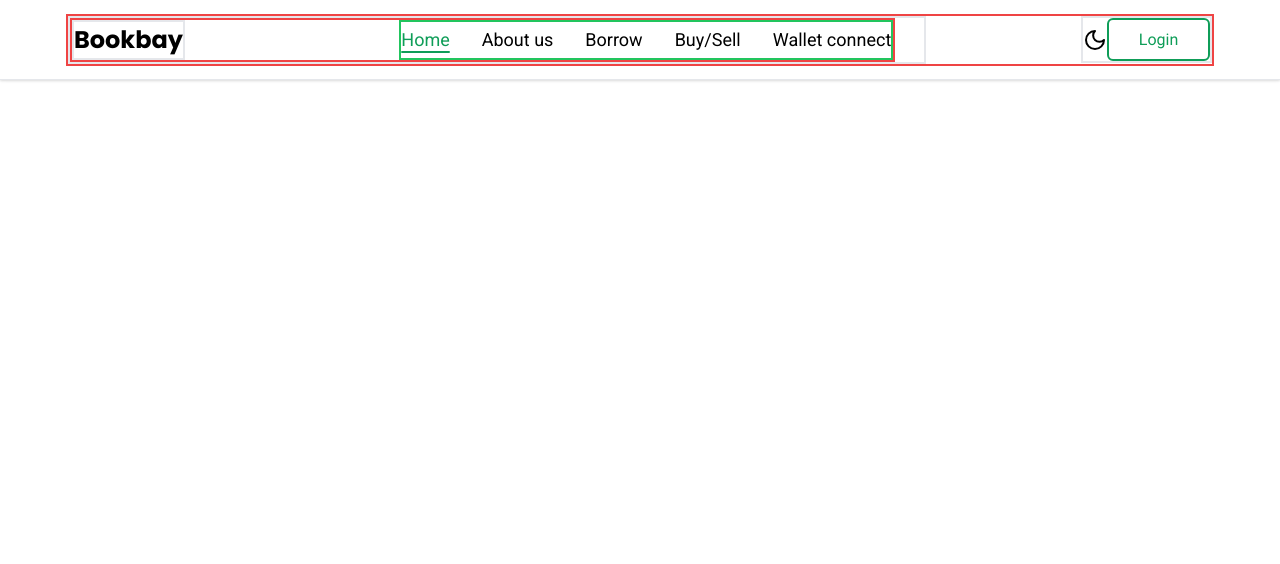
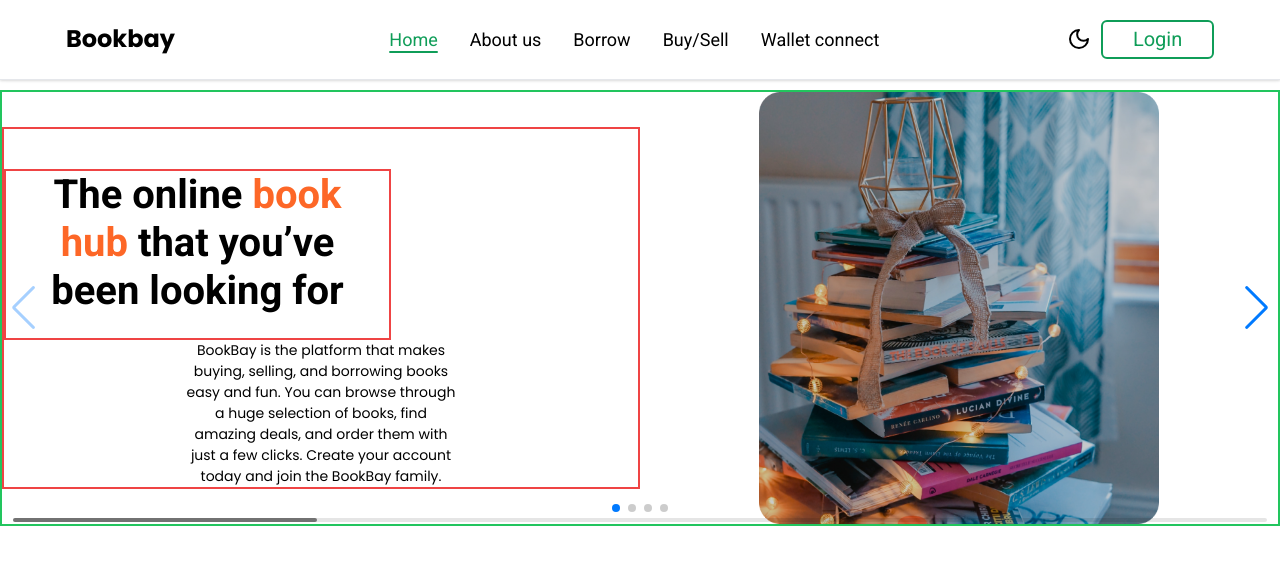
Before and after one commit to smartrogo/Bookbay, a React (Vite) app: page / in a window 1280 px wide. Shown: the top 564 px of the page. Built offline with nearby package versions, Linux system fonts and the light colour scheme; a web font is replaced by a local one.

Commit message:
landing page

```diff
--- a/src/App.css
+++ b/src/App.css
@@ -9,10 +9,17 @@
     font-weight: 400;
   }
 
+  .text-style {
+    font-style: normal;
+  }
+
   .wrapper {
     width: 96%;
   }
 
+  .balance {
+    text-wrap: balance;
+  }
 
   .under {
     display: inline-block;
--- a/src/App.jsx
+++ b/src/App.jsx
@@ -7,6 +7,8 @@ import { Home } from "./components/Home";
 import { Borrow } from "./components/Borrow";
 import { Buy } from "./components/Buy";
 import { About } from "./components/About";
+import { WalletConnect } from "./WalletConnect";
+import { Hero } from "./components/Hero";
 function App() {
   return (
     <Router>
@@ -19,6 +21,8 @@ function App() {
       <Route path="/about"  element={<About />}></Route>
       <Route path="/buy"  element={<Buy />}></Route>
       <Route path="/borrow"  element={<Borrow />}></Route>
+      <Route path="/wallet-coonect"  element={<WalletConnect />}></Route>
+      <Route path="/hero"  element={<Hero />}></Route>
      </Routes>
     </Router>
   );
--- /dev/null
+++ b/src/HomePage.jsx
@@ -0,0 +1,7 @@
+import React from 'react'
+
+export const HomePage = () => {
+  return (
+    <div>HomePage</div>
+  )
+}
--- /dev/null
+++ b/src/WalletConnect.jsx
@@ -0,0 +1,7 @@
+import React from 'react'
+
+export const WalletConnect = () => {
+  return (
+    <div>WalletConnect</div>
+  )
+}
--- a/src/components/Header.jsx
+++ b/src/components/Header.jsx
@@ -45,23 +45,23 @@ export const Header2 = () => {
         active ? "blur-active" : ""
       }`}
     >
-      <div className="wrapper border-2 border-red-500 flex flex-wrap items-center justify-between mx-auto">
-        <div className="mobile-nav-container w-[34%] md:w-[75%] border-2 flex justify-between items-center">
+      <div className="wrapper flex flex-wrap items-center justify-between mx-auto">
+        <div className="mobile-nav-container w-[44%] md:w-[75%]  flex justify-between items-center">
           <div className="mobile-menu-icon md:hidden" onClick={handleNavbar}>
-            <RiMenu3Line className=" text-[#000000] text-[1.5rem] menu-icon-svg md:hidden md:absolute" />
+            <RiMenu3Line className=" text-[#000000] text-[24px] menu-icon-svg md:hidden md:absolute" />
           </div>
 
-          <div className="flex justify-between border-2 border-red-500">
-            <div className="border-2 ">
+          <div className="flex justify-between">
+            <div className="">
               <a
                 href="/"
-                className="site-title flex items-center text-[24px] md:ml-0 text-[#000] font-bold leading-normal poppins"
+                className="site-title flex items-center text-[1.125rem] md:text-[24px] md:ml-0 text-[#000] font-bold leading-normal poppins"
               >
                 <span>Bookbay</span>
               </a>
             </div>
 
-            <ul className="hidden ml-[13.4rem] border-2 border-green-500 md:flex gap-8 leading-normal items-center text-[0.875rem] text-[#000000]">
+            <ul className="hidden ml-[13.4rem] md:flex gap-8 leading-normal items-center text-[0.875rem] text-[#000000]">
               <li className="roboto under text-[18px] leading-normal">
                 <NavLink to="/" style={navLinkStyle}>
                   Home
@@ -83,7 +83,7 @@ export const Header2 = () => {
                 </NavLink>
               </li>
               <li className="roboto under text-[18px] leading-normal">
-                <NavLink to="/buy/sell" style={navLinkStyle}>
+                <NavLink to="wallet-connect" style={navLinkStyle}>
                   Wallet connect
                 </NavLink>
               </li>
@@ -95,14 +95,14 @@ export const Header2 = () => {
         </div>
 
         {/* Add Login Button */}
-        <div className="login-button-container border-2 flex justify-between items-center">
-          <div className="flex items-center w-[48%] justify-between">
+        <div className="login-button-container flex justify-between items-center">
+          <div className="flex items-center md:w-[48%] w-[60%] justify-between">
             <div className="">
-              <LuMoon className="text-[#000000] cursor-pointer h-[1.5rem] w-[1.5rem]" />
+              <LuMoon className="text-[#000000] cursor-pointer h-[1.2rem] w-[1.2rem] md:h-[1.5rem] md:w-[1.5rem]" />
             </div>
             <Button
               value="Login"
-              cls_name=" rounded-[6px] bg bg-transparent border-2 border-[#0F9D58] py-[8px] md:px-[1.86519rem] roboto text-[#0F9D58] md:py-[0.46631rem] text-center flex items-center px-4 "
+              cls_name=" text-[0.825rem] md:text-[1.25rem] rounded-[6px] bg bg-transparent border-2 border-[#0F9D58] py-[0.1875rem] ml-[10px] md:ml-[10px] px-[0.75rem] md:px-[1.86519rem] roboto text-[#0F9D58] md:py-[0.46631rem] text-center flex items-center px-4 leading-[1.23713rem] md:leading[0.49744rem]"
             />
           </div>
 
--- a/src/components/Hero.jsx
+++ b/src/components/Hero.jsx
@@ -1,30 +1,54 @@
-import React, { useRef, useState } from 'react';
+import React from "react";
+import {
+  Navigation,
+  Pagination,
+  Scrollbar,
+  A11y,
+  Autoplay,
+} from "swiper/modules";
 // Import Swiper React components
-import { Swiper, SwiperSlide } from 'swiper/react';
+import { Swiper, SwiperSlide } from "swiper/react";
+import hero1 from "../assets/hero1.png"
+// Import Swiper styles
+// Import Swiper styles
+import "swiper/css";
+import "swiper/css/navigation";
+import "swiper/css/pagination";
+import "swiper/css/scrollbar";
 
-// Import Swiper styles
-import 'swiper/css';
-import 'swiper/css/navigation';
+export const Hero = () => {
+  return (
+    <Swiper
+      modules={[Navigation, Autoplay, Pagination, Scrollbar, A11y]}
+      spaceBetween={50}
+      slidesPerView={1}
+      // autoplay={{
+      //   delay: 2500,
+      //   disableOnInteraction: false,
+      // }}
+      navigation
+      pagination={{
+        clickable: true,
+      }}
+      centeredSlides={true}
+      scrollbar={{ draggable: true }}
+      onSlideChange={() => console.log("slide change")}
+      onSwiper={(swiper) => console.log(swiper)}
+      className="mt-[21%] md:mt-[7%]"
+    >
+      <SwiperSlide className="border-2 border-green-500 flex flex-col justify-center items-center md:flex-row">
+      <div className="w-full md:w-[50%] border-2 border-red-500">
+        <h1 className=" border-2 border-red-500 w-[24.1875rem] h-[10.6875rem] flex-shrink-0 text-[2.5rem] roboto leading-[3rem] mt-10 font-bold text-center balance">The online <span className="text-[#FD6727]">book hub</span> that you’ve been looking for</h1>
 
-import './styles.css';
-
-// import required modules
-import { Navigation } from 'swiper/modules';
-
-export default function Hero() {
-  return (
-    <>
-      <Swiper navigation={true} modules={[Navigation]} className="mySwiper">
-        <SwiperSlide>Slide 1</SwiperSlide>
-        <SwiperSlide>Slide 2</SwiperSlide>
-        <SwiperSlide>Slide 3</SwiperSlide>
-        <SwiperSlide>Slide 4</SwiperSlide>
-        <SwiperSlide>Slide 5</SwiperSlide>
-        <SwiperSlide>Slide 6</SwiperSlide>
-        <SwiperSlide>Slide 7</SwiperSlide>
-        <SwiperSlide>Slide 8</SwiperSlide>
-        <SwiperSlide>Slide 9</SwiperSlide>
-      </Swiper>
-    </>
+        <p className="text-[#000] poppins leading-normal text-center text-style font-normal text-[0.875rem] mx-auto w-[16.8125rem]">BookBay is the platform that makes buying, selling, and borrowing books easy and fun. You can browse through a huge selection of books, find amazing deals, and order them with just a few clicks. Create your account today and join the BookBay family.</p>
+      </div>
+      <div className="w-full md:w-[50%] border-green-500">
+      <img src={hero1} className=" w-[22.8125rem] h-[23.95313rem] mx-auto md:w-[25rem] md:h-[27rem]"/>
+      </div>
+      </SwiperSlide>
+      <SwiperSlide>Slide 2</SwiperSlide>
+      <SwiperSlide>Slide 3</SwiperSlide>
+      <SwiperSlide>Slide 4</SwiperSlide>
+    </Swiper>
   );
-}
+};
--- a/src/components/Home.jsx
+++ b/src/components/Home.jsx
@@ -1,7 +1,9 @@
-import React from 'react'
-
+import React from 'react';
+import { Hero } from './Hero';
 export const Home = () => {
   return (
-    <div>Home</div>
+    <div className='bg-red-[#FFF] relative min-h-[100vh] w-full overflow-x-hidden'>
+      <Hero className="border-2 border-red-500  "/>
+    </div>
   )
 }
```
Also changed, not shown: src/assets/hero1.png (added).
